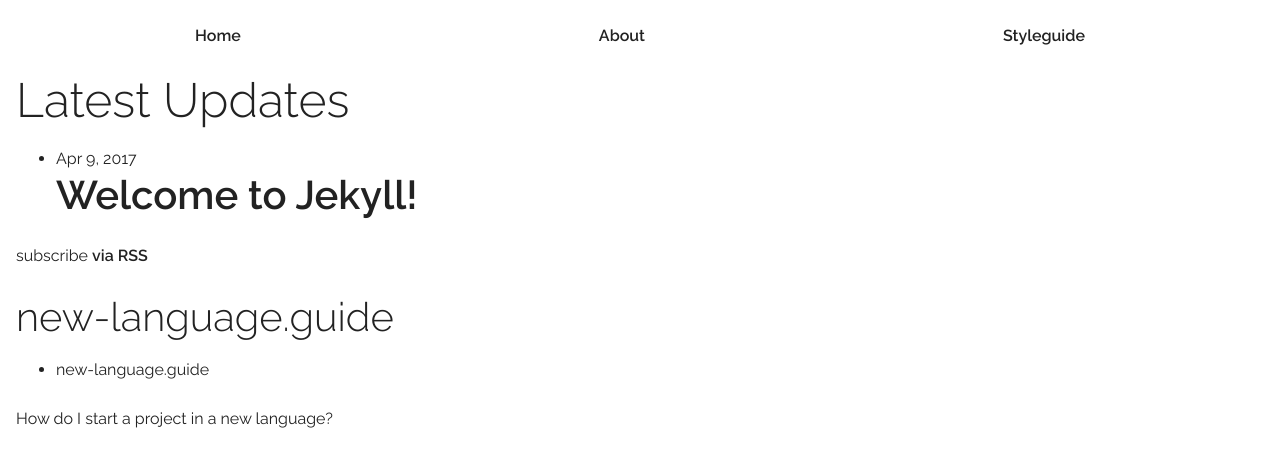
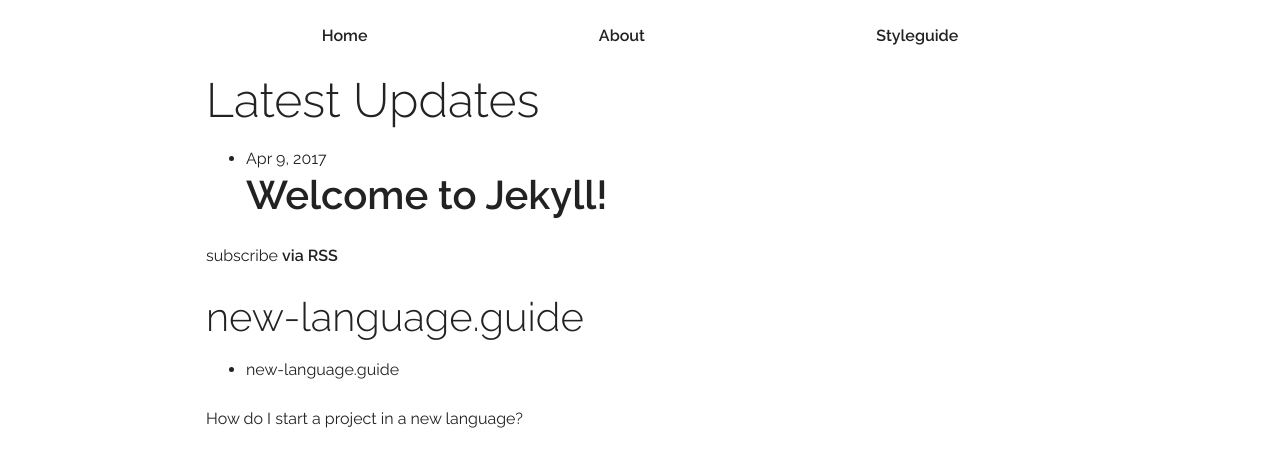
Before and after one commit to vanilla-project/vanilla-project.guide, a Jekyll site: the page built from index.md, in a window 1280 px wide. Shown: the top 467 px of the page. Built offline with Jekyll 4.4.1, drawn with Linux system fonts in a browser that asks for light colours.

Commit message:
Improves layout on desktop sized devices

```diff
--- a/_layouts/default.html
+++ b/_layouts/default.html
@@ -4,17 +4,12 @@
   {% include head.html %}
 
   <body>
-
     {% include header.html %}
 
-<main class="page-content" aria-label="Content">
-<div class="wrapper">
+    <main role="main" aria-label="Content">
       {{ content }}
-</div>
     </main>
 
     {% include footer.html %}
-
   </body>
-
 </html>
--- a/_sass/global.scss
+++ b/_sass/global.scss
@@ -6,6 +6,11 @@
 
 html {
   font-size: 16px;
+
+  @media (min-width: $desktop-size) {
+    margin: 0 auto;
+    max-width: 900px;
+  }
 }
 
 body {
```
Lines whose indentation alone changed are shown as unchanged.
